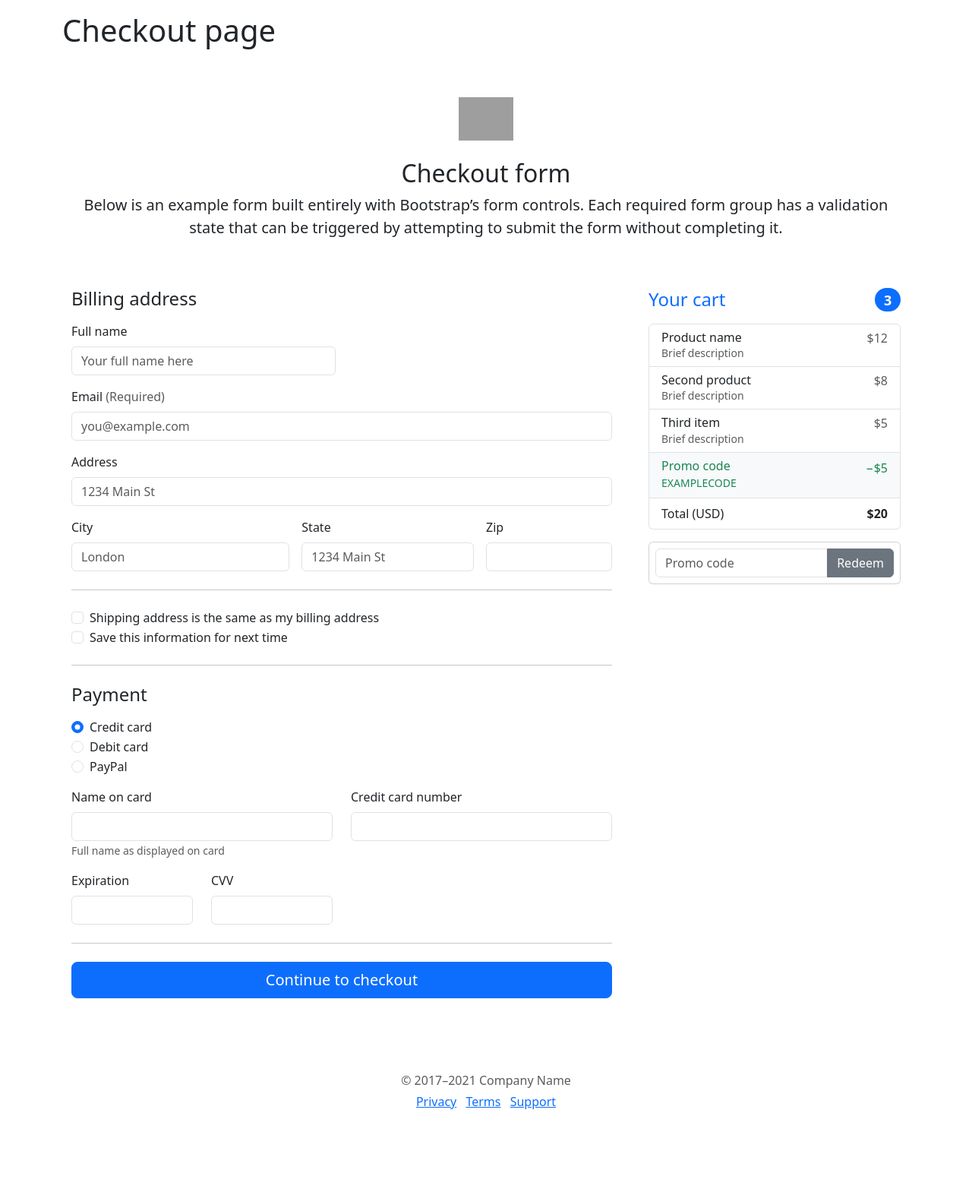
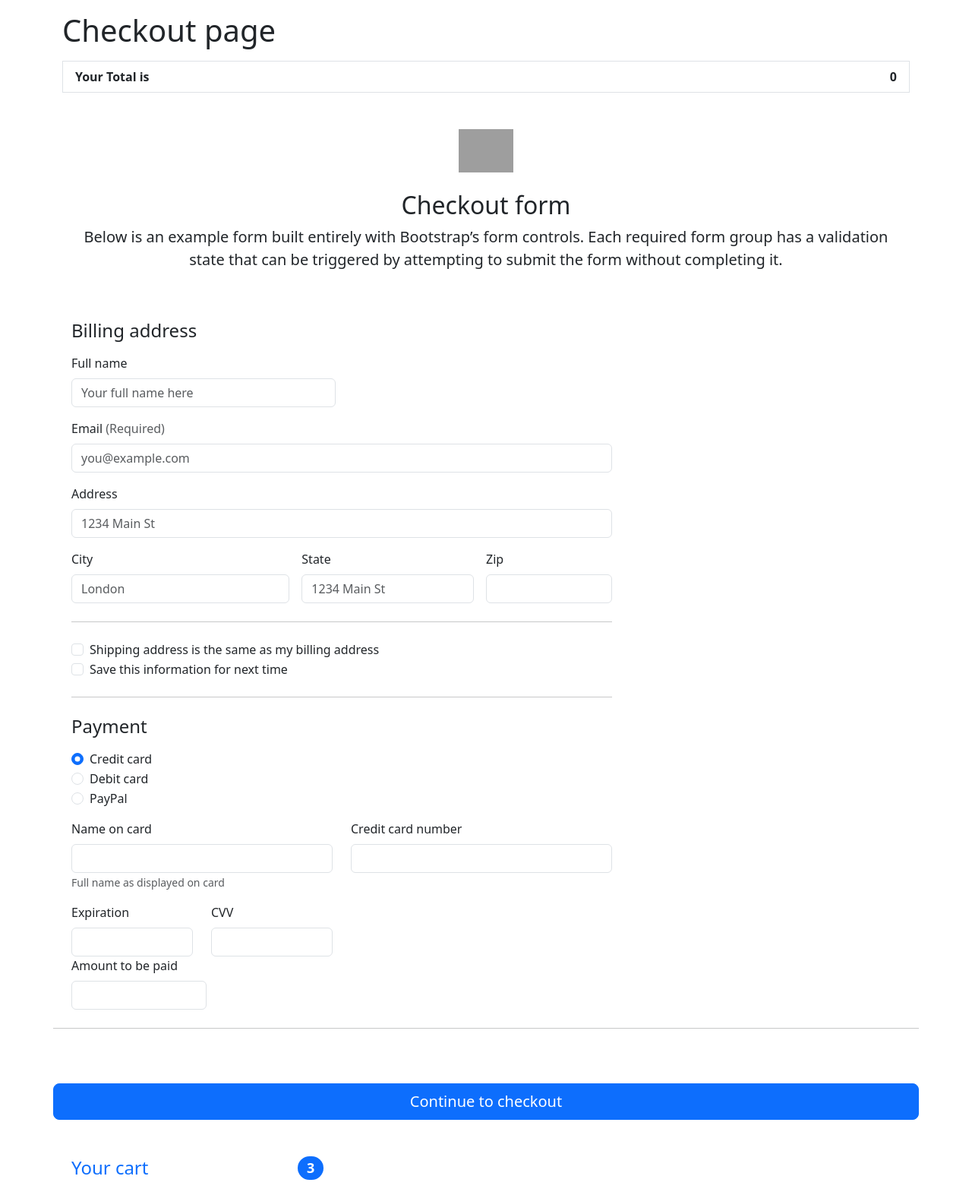
Before and after one commit to devmukherjee/zenshop, a Django app: page /checkout/ in a window 1280 px wide. Shown: the top 1569 px of the page at 76% size. Before the commit the page ends 1460 px from the top, so only its background shows below. Run offline with Django 4.2, Linux system fonts and the light colour scheme; grey boxes are pictures that could not be loaded.

Commit message:
Added order total to cart

```diff
--- a/shop/models.py
+++ b/shop/models.py
@@ -18,3 +18,4 @@ class Order(models.Model):
     state= models.CharField(max_length=200)
     zipcode= models.CharField(max_length=100)
     name= models.CharField(max_length=200)
+    total = models.CharField(max_length=200)
--- a/shop/templates/shop/checkout.html
+++ b/shop/templates/shop/checkout.html
@@ -20,14 +20,20 @@
 
 
           }
+          let total=0;
           for (item in cart) {
             let name = cart[item][1];
             let quantity = cart[item][0];
+            let price= cart[item][2];
+            total= total + price
+            itemString = `<li class= "list-group-item d-flex justify-content-between align-items-center">${name} <span class="badge bg-primary">${quantity}</span><span class= "badge bg-primary">${price}</span></li>`;
 
-            itemString = `<li class= "list-group-item d-flex justify-content-between align-items-center">${name}-${quantity}</li>`;
             $('#item_list').append(itemString);
             $('#items').val(JSON.stringify(cart));
           }
+          totalString= `<li class= "list-group-item d-flex justify-content-between align-items-center"><b>Your Total is</b> <span><b> ${total}</b></span></li>`
+          $('#item_list').append(totalString);
+          $('#total').val(total);
         </script>
         <!-- <li class="list-group-item d-flex justify-content-between align-items-center">
           A list item
@@ -218,6 +224,14 @@
                     </div>
                   </div>
 
+                  <div class="col-md-3">
+                    <label for="total" class="form-label">Amount to be paid</label>
+                    <input type="text" readonly="" class="form-control" id="total" name="name" placeholder="" required="">
+                    <div class="invalid-feedback">
+                      Security code required
+                    </div>
+                  </div>
+                </div>
                   <hr class="my-4">
 
                   <button class="w-100 btn btn-primary btn-lg" type="submit">Continue to checkout</button>
--- a/shop/views.py
+++ b/shop/views.py
@@ -26,13 +26,14 @@ def detail(request,id):
 
 def checkout(request):
     if(request.method=="POST"):
-        items= request.POST["items"]
-        name= request.POST["name"]
-        email= request.POST["email"]
-        address= request.POST["address"]
-        city= request.POST["city"]
-        state= request.POST["state"]
-        zipcode= request.POST["zipcode"]
-        order= Order(name= name,email=email,address=address,state=state,city= city,zipcode=zipcode,items=items)
+        items= request.POST.get("items")
+        name= request.POST.get("name")
+        email= request.POST.get("email")
+        address= request.POST.get("address")
+        city= request.POST.get("city")
+        state= request.POST.get("state")
+        zipcode= request.POST.get("zipcode")
+        total=request.POST.get("total")
+        order= Order(name= name,email=email,address=address,state=state,city= city,zipcode=zipcode,items=items,total= total)
         order.save()
     return render(request,'shop/checkout.html')
```
Also changed, not shown: shop/templates/shop/index.html (+9 -5 lines), db.sqlite3, shop/migrations/0004_order_total.py (added).
